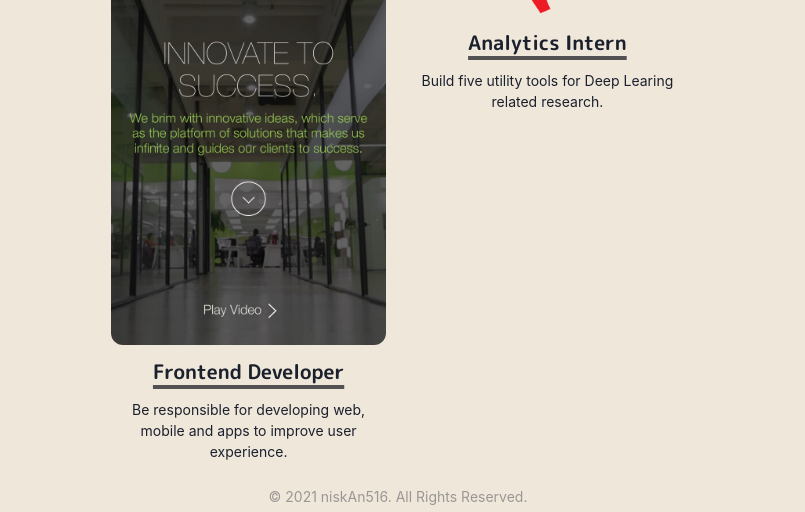
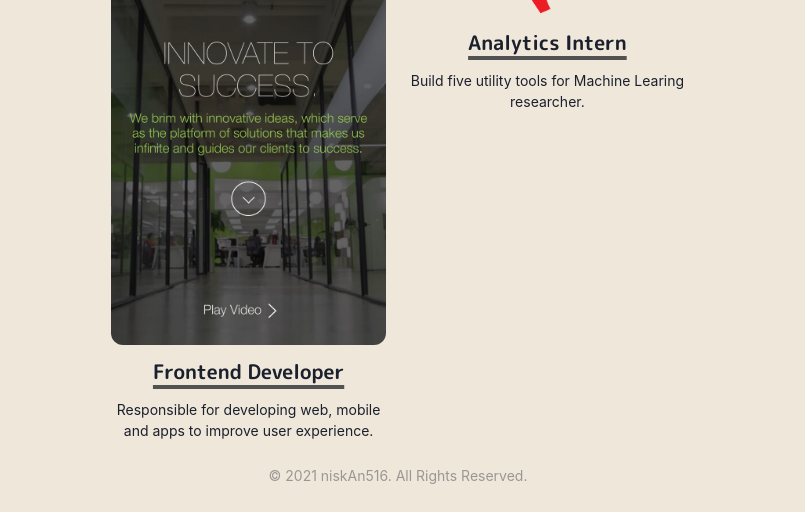
Before and after one commit to sinhong2011/niskan516-portfolio, a Next.js app: page /works in a window 1280 px wide. Shown: the part 256-768 px from the top of the page, without its empty margins (242-1047 px from the left). Built offline with nearby package versions, Linux system fonts and the light colour scheme.

Commit message:
- fix wording

```diff
--- a/pages/index.tsx
+++ b/pages/index.tsx
@@ -29,7 +29,7 @@ function HomePage() {
         mt={2}
         mb={6}
         align="center">
-        {`Hello, I'm a Web Developer and mainly foucus on front-end based in Hong Kong!`}
+        {`Hello, I'm a Hong Kong based Web Developer and mainly focus on front-end!`}
       </Box>
       <Box display={{ md: 'flex' }}>
         <Box flexGrow={1}>
--- a/pages/works/index.tsx
+++ b/pages/works/index.tsx
@@ -19,7 +19,7 @@ const Page = () => (
             title="Frontend Developer"
             company="Alliance Computer Systems Ltd."
             thumbnail={AcsThumbnail}>
-            Be responsible for developing web, mobile and apps to improve user
+            Responsible for developing web, mobile and apps to improve user
             experience.
           </WorkGridItem>
         </Section>
@@ -29,7 +29,7 @@ const Page = () => (
             title="Analytics Intern"
             company="QBS Systems Ltd."
             thumbnail={QbsThumbnail}>
-            Build five utility tools for Deep Learing related research.
+            Build five utility tools for Machine Learing researcher.
           </WorkGridItem>
         </Section>
       </SimpleGrid>
```
